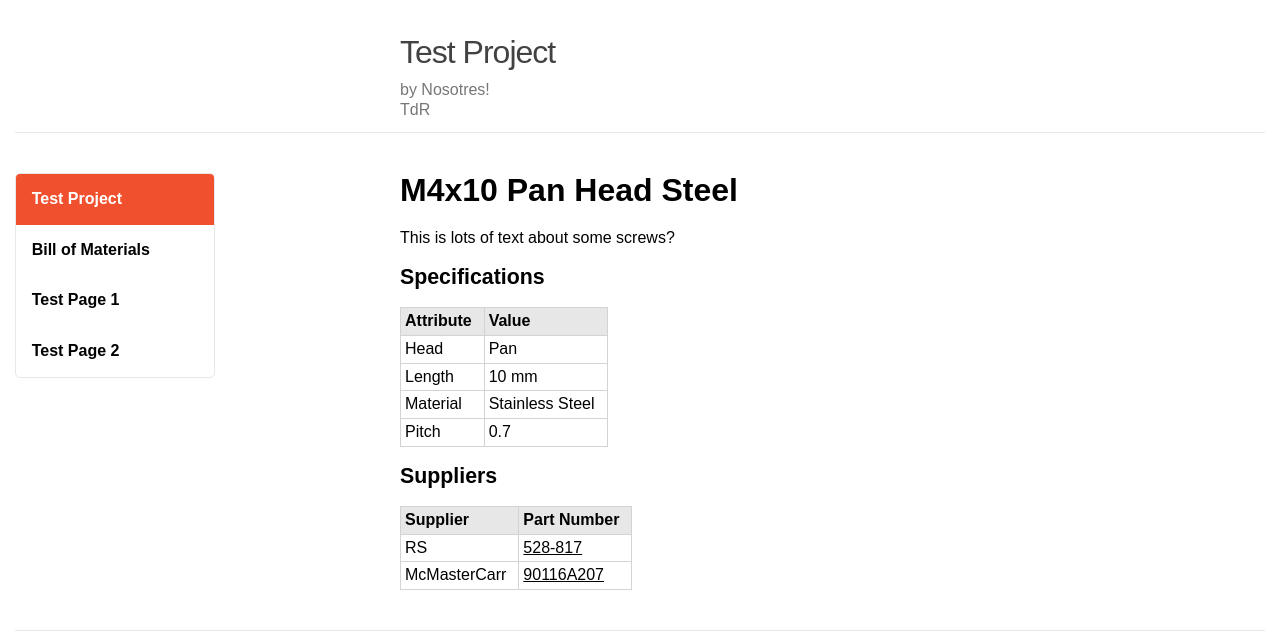
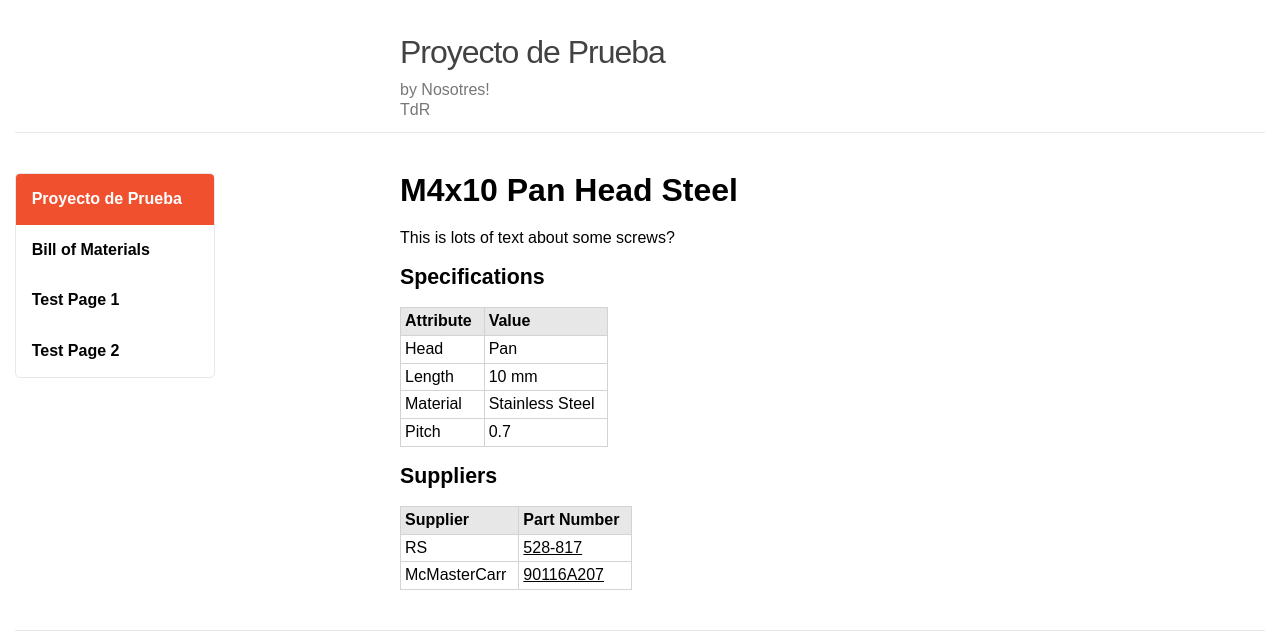
Before and after one commit to TecnologiadeRaiz/aprendiendogitbuilding, a plain HTML site: page Parts/M4x10PanSteel.html in a window 1280 px wide. Shown: the top 639 px of the page. Drawn offline with Linux system fonts and the light colour scheme.

Commit message:
Deploying to gh-pages from  @ 806567d03354954b046f674a0c8ed8a2548a282b 🚀

```diff
--- a/Parts/M4x10PanSteel.html
+++ b/Parts/M4x10PanSteel.html
@@ -2,7 +2,7 @@
 <html>
 <head>
     <meta charset="utf-8">
-    <title>Test Project</title>
+    <title>Proyecto de Prueba</title>
     <meta http-equiv="X-UA-Compatible" content="IE=edge">
     <meta name="viewport" content="width=device-width, initial-scale=1">
     <link rel="shortcut icon" href="../static/Logo/favicon.ico" />
@@ -16,7 +16,7 @@
     <div class="wrapper">
         <div class=header-text>
 
-    <h1 class="site-title">Test Project</h1>
+    <h1 class="site-title">Proyecto de Prueba</h1>
 
     <p class="author">by Nosotres!</p>
     <p class="affiliation">TdR</p>
@@ -36,7 +36,7 @@
                 <ul class="nav-list">
                 <li>
     <a class="navhome" href="../">
-        Test Project
+        Proyecto de Prueba
     </a>
 </li>
 <li class="not-active">
```
Also changed, not shown: Parts/Screwdriver_Philips_No2.html (+3 -3 lines), index.html (+3 -3 lines), index_BOM.html (+3 -3 lines), missing.html (+3 -3 lines), testpage1.html (+3 -3 lines), testpage2.html (+3 -3 lines), widget.html (+3 -3 lines).
